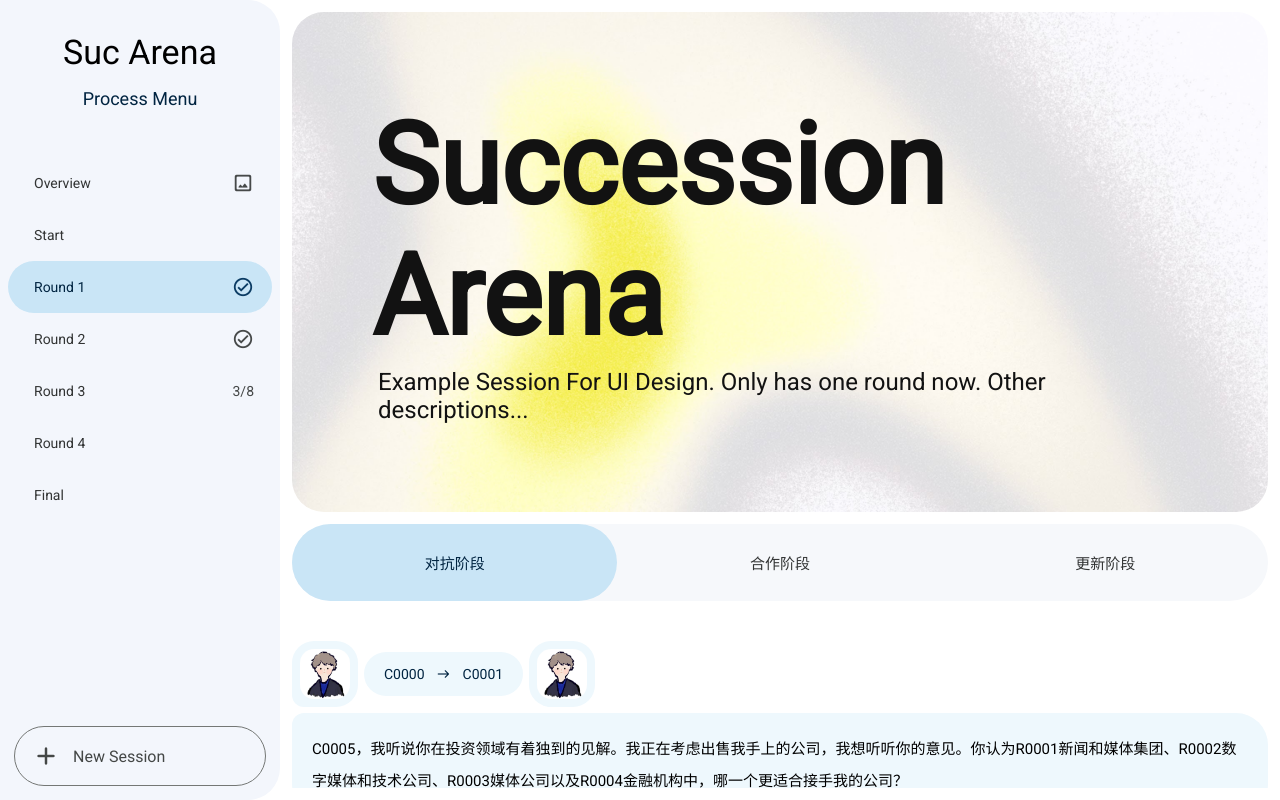
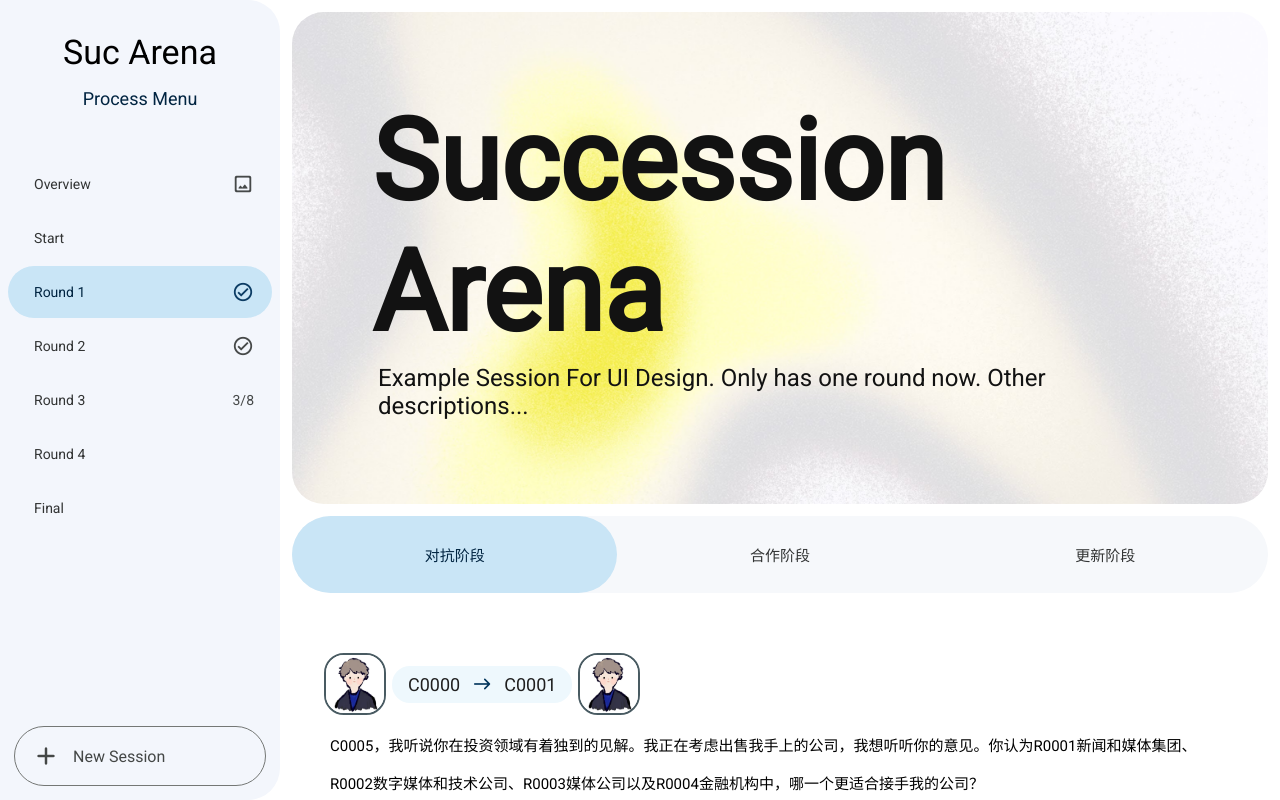
Before and after one commit to RhineAI-Lab/suc-arena-frontend, a Next.js app: page /show in a window 1280 px wide. Built offline with nearby package versions, Linux system fonts and the light colour scheme.

Commit message:
feat: 优化UI显示

```diff
--- a/src/app/show/page.module.scss
+++ b/src/app/show/page.module.scss
@@ -36,8 +36,9 @@
       display: flex;
       align-items: center;
       height: 52px;
+      min-height: 48px;
       padding: 0 18px 0 26px;
-      margin: 0 8px;
+      margin: 1px 8px;
       font-size: 14px;
 
       span:nth-child(3) {
@@ -50,6 +51,7 @@
       display: flex;
       margin: 14px;
       height: 60px;
+      min-height: 54px;
       align-items: center;
       padding: 0 16px;
       border: 1px solid #747775;
@@ -68,18 +70,25 @@
     }
   }
 
+  .leftBar::-webkit-scrollbar-track {
+    margin: 26px 0;
+  }
+
   .holder {
+    display: flex;
+    flex-direction: column;
+    align-items: center;
     flex-grow: 1000000;
-    margin: 12px 4px 12px 12px;
-    max-width: 1280px;
+    margin: 0 4px 0 12px;
+    padding: 12px 8px 12px 0;
     overflow-y: auto;
     overflow-x: hidden;
-    padding-right: 8px;
 
     .img {
       width: 100%;
       height: 500px;
       position: relative;
+      max-width: 1280px;
 
       img {
         width: 100%;
@@ -117,11 +126,13 @@
 
     .topBar {
       display: flex;
+      width: 100%;
       align-items: center;
       justify-content: center;
       background: #f6f8fb;
       border-radius: 1000000px;
       margin-top: 12px;
+      max-width: 1280px;
 
       .item {
         flex-grow: 1;
@@ -132,9 +143,12 @@
     }
 
     .main {
+      max-width: 980px;
+      margin-top: -10px;
+      margin-bottom: -10px;
 
       .message {
-        margin: 40px 0;
+        margin: 70px 32px;
 
         .info {
           display: flex;
@@ -146,16 +160,17 @@
             flex-direction: column;
             align-items: center;
 
-            background: #eef8fd;
-            padding: 8px;
+            background: #ffffff00;
+            //padding: 8px;
             border-radius: 22px;
             margin-right: 6px;
 
             img {
-              width: 50px;
-              height: 50px;
+              width: 62px;
+              height: 62px;
               object-fit: cover;
-              border-radius: 14px;
+              border-radius: 20px;
+              border: 2px solid #495b62;
             }
 
             span {
@@ -178,11 +193,11 @@
             display: flex;
             align-items: center;
             background: #eef8fd;
-            border-radius: 22px;
-            padding: 14px 14px;
+            border-radius: 18px;
+            padding: 8px 10px;
             margin-right: 6px;
-            font-size: 14px;
-            color: #002441;
+            font-size: 18px;
+            color: #1f1f1f;
 
             span {
               margin: 0 6px;
@@ -195,14 +210,19 @@
         }
 
         .text {
-          background: #eef8fd;
-          padding: 20px;
+          //background: #eef8fd;
+          //padding: 20px;
+          padding: 6px;
           font-size: 15px;
-          line-height: 32px;
-          border-radius: 12px 32px 32px 32px;
+          line-height: 38px;
+          border-radius: 32px 32px 32px 32px;
         }
       }
     }
+  }
+
+  .holder::-webkit-scrollbar-track {
+    margin: 12px 0;
   }
 
   .selectable {
@@ -245,4 +265,30 @@
   .space {
     flex-grow: 1;
   }
+
+  .scroll {
+    scroll-behavior: smooth
+  }
+
+  .scroll::-webkit-scrollbar {
+    width: 10px;
+    height: 10px;
+  }
+
+
+  .scroll::-webkit-scrollbar-track {
+    border-radius: 5px;
+    width: 10px;
+    height: 10px;
+  }
+
+  .scroll::-webkit-scrollbar-thumb {
+    border-radius: 5px;
+    background: #e2e2e2;
+    transition: all 0.2s ease-in-out;
+  }
+
+  .scroll::-webkit-scrollbar-thumb:hover {
+    background: #aaaaaa;
+  }
 }
--- a/src/app/show/page.tsx
+++ b/src/app/show/page.tsx
@@ -74,7 +74,7 @@ export default function Show() {
 
   return (
     <main className={styles.Show}>
-      <div className={styles.leftBar}>
+      <div className={clsx(styles.scroll, styles.leftBar)}>
         <div className={styles.title}>Suc Arena</div>
         <div className={styles.subtitle}>Process Menu</div>
         <div className={clsx(styles.selectable, styles.item)}>
@@ -109,7 +109,7 @@ export default function Show() {
         </div>
       </div>
       <div className={styles.space}></div>
-      <div className={styles.holder}>
+      <div className={clsx(styles.scroll, styles.holder)}>
         <div className={styles.img}>
           <img src='/background/5.jpg' alt=''/>
           <div className={styles.content}>
@@ -132,7 +132,7 @@ export default function Show() {
                   </div>
                   <div className={clsx(styles.between)}>
                     <span>{item.from.name}</span>
-                    <Icon size='14px'>east</Icon>
+                    <Icon size='20px' color='#00345b'>east</Icon>
                     <span>{item.to.name}</span>
                   </div>
                   <div className={clsx(styles.item, styles.to)}>
```
